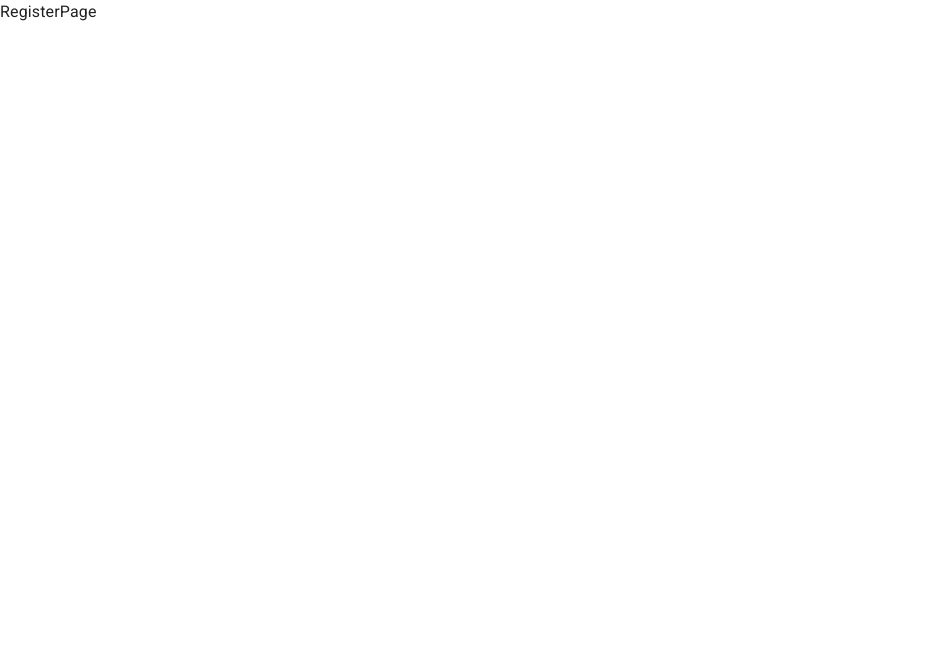
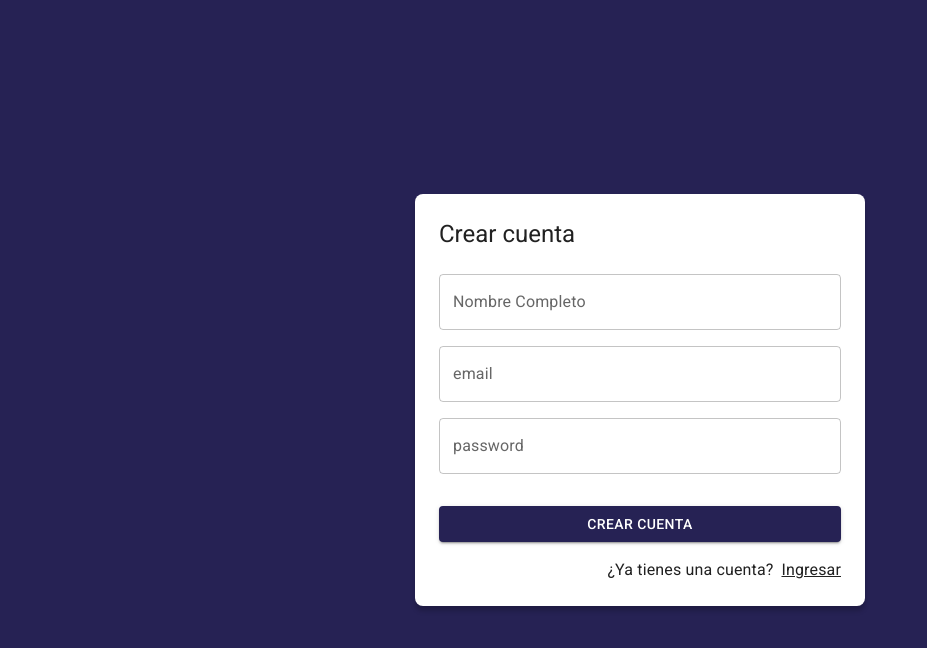
Before and after one commit to RSuarezLastra/JournalApp, a React (Vite) app: page /auth/register in a window 1280 px wide. Shown: the top 648 px of the page, without its empty margins (0-927 px from the left). Built offline with nearby package versions, Linux system fonts and the light colour scheme.

Commit message:
register page

```diff
--- a/src/auth/pages/LoginPage.jsx
+++ b/src/auth/pages/LoginPage.jsx
@@ -7,7 +7,7 @@
 export const LoginPage = () => {
     return (
 
-        <AuthLayout title='login'>
+        <AuthLayout title='Iniciar Sesión'>
             <form>
                 <Grid container>
                     <Grid item xs={12} sx={{ mt: 2 }} >
@@ -33,7 +33,7 @@
                         <Button
                             variant="contained"
                             fullWidth>
-                            Login
+                            Iniciar sesion
                         </Button>
                     </Grid>
 
--- a/src/auth/pages/RegisterPage.jsx
+++ b/src/auth/pages/RegisterPage.jsx
@@ -1,7 +1,58 @@
-
+import { Link as RouterLink } from "react-router-dom"
+import { Google } from "@mui/icons-material"
+import { Button, Grid, Link, TextField, Typography } from "@mui/material"
+import { AuthLayout } from "../layout/AuthLayout"
 
 export const RegisterPage = () => {
     return (
-        <div>RegisterPage</div>
+
+        <AuthLayout title='Crear cuenta'>
+            <form>
+                <Grid container>
+                    <Grid item xs={12} sx={{ mt: 2 }} >
+                        <TextField
+                            label="Nombre Completo"
+                            type="email"
+                            placeholder="Nombre Completo"
+                            fullWidth
+                        />
+                    </Grid>
+                    <Grid item xs={12} sx={{ mt: 2 }} >
+                        <TextField
+                            label="email"
+                            type="email"
+                            placeholder="raul.s@gmail.com"
+                            fullWidth
+                        />
+                    </Grid>
+
+                    <Grid item xs={12} sx={{ mt: 2 }} >
+                        <TextField
+                            label="password"
+                            type="password"
+                            fullWidth
+                        />
+                    </Grid>
+                </Grid>
+
+                <Grid container spacing={2} sx={{ my: 2 }}>
+                    <Grid item xs={12} >
+                        <Button
+                            variant="contained"
+                            fullWidth>
+                            Crear cuenta
+                        </Button>
+                    </Grid>
+
+
+                </Grid>
+                <Grid container direction='row' justifyContent='end'>
+                    <Typography sx={{ mr: 1 }} >¿Ya tienes una cuenta?</Typography>
+                    <Link component={RouterLink} color='inherit' to='/auth/login'>
+                        Ingresar
+                    </Link>
+                </Grid>
+            </form>
+        </AuthLayout>
     )
 }
```
